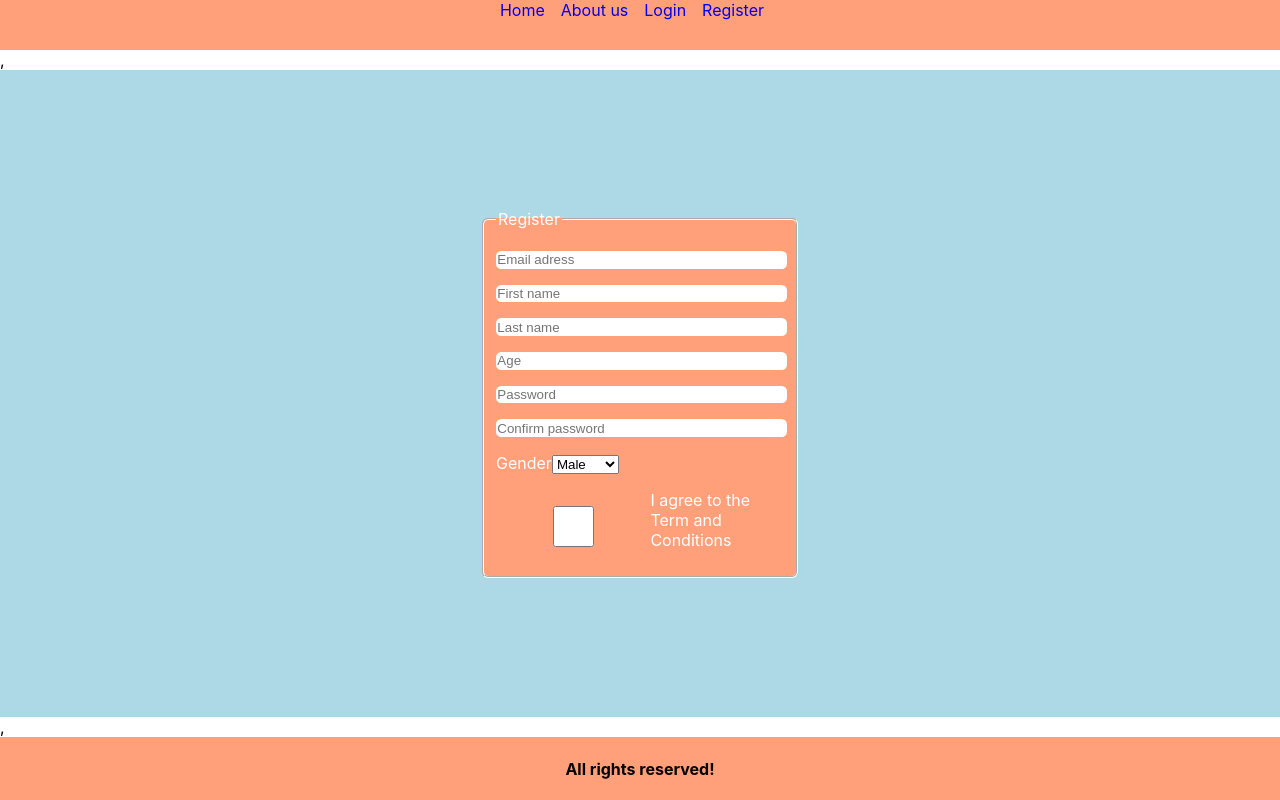
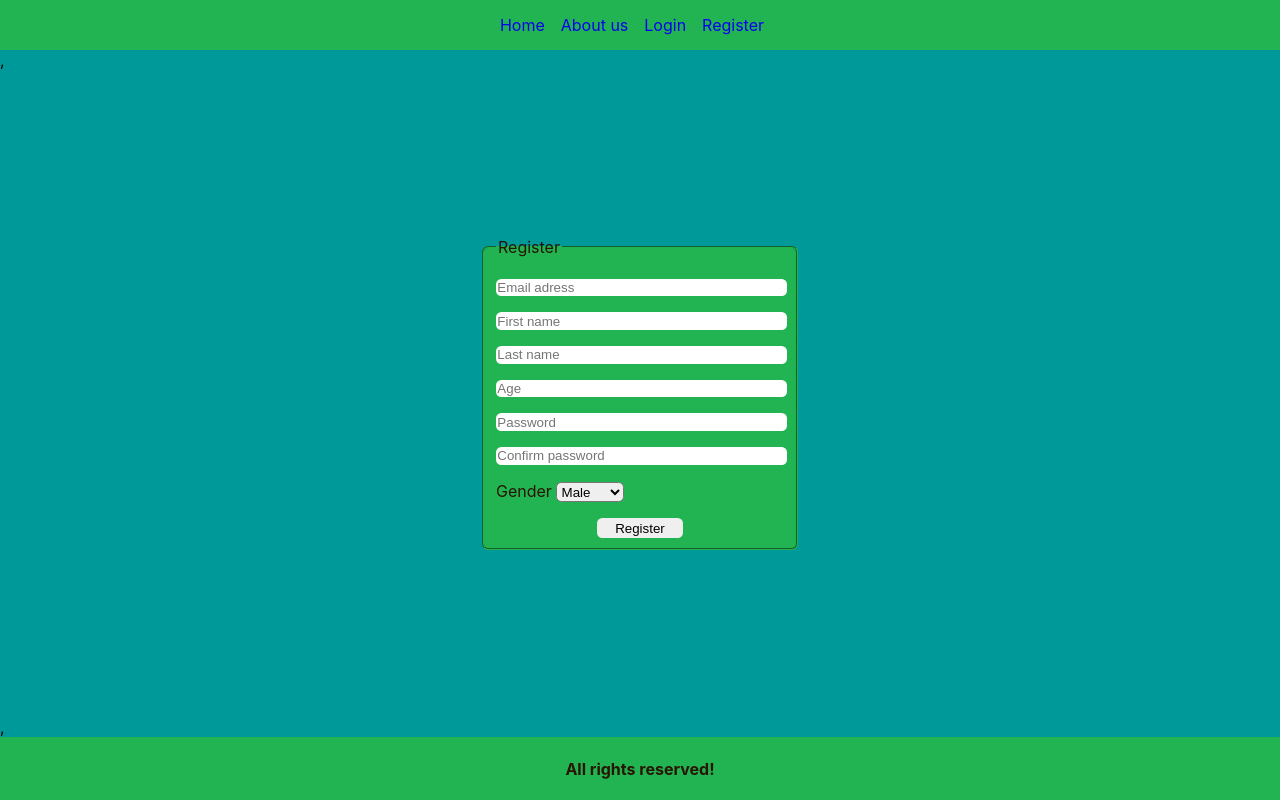
Before and after one commit to samuilz/Blog, a React app: page /users/register in a window 1280 px wide. Built offline with nearby package versions, Linux system fonts and the light colour scheme.

Commit message:
Create Login and Register forms

```diff
--- a/src/Footer.css
+++ b/src/Footer.css
@@ -8,6 +8,7 @@
 footer{
     text-align: center;
     min-height: 50px;
-    background: lightsalmon;
+    background: #22b453;
     margin-top: auto;
+    color: #281501;
 }
--- a/src/Header.css
+++ b/src/Header.css
@@ -1,10 +1,15 @@
 nav {
-    text-align: center;
+    display: flex;
+    justify-content: center;
     min-height: 50px;
-    background-color: lightsalmon;
+    background-color: #22b453;
+    color: #281501;
 }
 
 a {
     text-decoration: none;
     padding-right: 1em;
+    display: flex;
+    flex-direction: column;
+    justify-content: center;
 }
--- a/src/components/Main.js
+++ b/src/components/Main.js
@@ -1,5 +1,6 @@
 import { Routes, Route } from 'react-router-dom';
 import Home from './Home';
+import Login from './login/Login';
 import Register from './register/Register';
 
 const Main = () => {
@@ -9,7 +10,7 @@ const Main = () => {
                 <Route path="/" />
                 <Route path="/articles" element={<Home />} />
                 <Route path="/about-us" />
-                <Route path="/users/login" />
+                <Route path="/users/login" element={<Login />}/>
                 <Route path="/users/register" element={<Register />}/>
             </Routes>
         </main>
--- /dev/null
+++ b/src/components/login/Login.css
@@ -0,0 +1,12 @@
+#login-password {
+    margin-bottom: 1em;
+}
+
+.login-submit {
+    display: flex;
+    margin: 0 auto;
+    vertical-align: middle;
+    justify-content: center;
+    width: 30%;
+    padding: 0.2em 0;
+}
--- a/src/components/login/Login.js
+++ b/src/components/login/Login.js
@@ -0,0 +1,17 @@
+import './Login.css';
+
+
+const Login = () => {
+    return (
+        <form action="POST">
+            <fieldset>
+                <legend>Login</legend>
+                <input type="email" id="login-email" placeholder="Email adress" />
+                <input type="password" id="login-password" placeholder="Password" />
+                <input className="login-submit" type="submit" value="Login" />
+            </fieldset>
+        </form>
+    );
+};
+
+export default Login;
--- a/src/components/register/Register.css
+++ b/src/components/register/Register.css
@@ -1,9 +1,7 @@
 #main-content {
     display: flex;
     justify-content: center;
-    /* vertical-align: middle; */
     flex-grow: 1;
-    background-color: lightblue;
 }
 
 form {
@@ -14,11 +12,11 @@ form {
 }
 
 form fieldset {
-    color: white;
-    border-color: white;
+    color: #281501;
+    border-color: #22b453;
     border-radius: 0.4em;
     width: 100%;
-    background-color: lightsalmon;
+    background-color: #22b453;
 }
 
 
@@ -30,8 +28,35 @@ form input {
     border-style: none;
 }
 
-.p-wrap {
+.input-wrap {
     display: flex;
     flex-wrap: nowrap;
     justify-content: left;
 }
+
+.input-wrap input {
+    display: flex;
+    flex-direction: column;
+    justify-content: center;
+    vertical-align: middle;
+    width: 10%;
+    margin: 0;
+}
+
+.input-wrap label {
+    width: 90%;
+}
+
+.submit {
+    display: flex;
+    margin: 0 auto;
+    justify-content: center;
+    width: 30%;
+    padding: 0.2em 0;
+}
+
+.gender {
+    margin-left: 0.3em;
+    border-radius: 0.4em;
+    padding: 0.05em;
+}
--- a/src/components/register/Register.js
+++ b/src/components/register/Register.js
@@ -13,16 +13,13 @@ const Register = () => {
                 <input type="password" id="password" placeholder="Password" />
                 <input type="password" id="confirm-password" placeholder="Confirm password" />
                 <p>
-                    <label htmlFor="gender">Gender</label>
-                    <select>
+                    <label>Gender</label>
+                    <select className="gender">
                         <option>Male</option>
                         <option>Female</option>
                     </select>
                 </p>
-                <p className="p-wrap">
-                    <input type="checkbox" />
-                    <label htmlFor="">I agree to the Term and Conditions</label>
-                </p>
+                <input className="submit" type="submit" value="Register" />
             </fieldset>
         </form>
     );
--- a/src/index.css
+++ b/src/index.css
@@ -9,6 +9,7 @@ body {
     sans-serif;
   -webkit-font-smoothing: antialiased;
   -moz-osx-font-smoothing: grayscale;
+  background-color:  #009999;
 }
 
 code {
```
